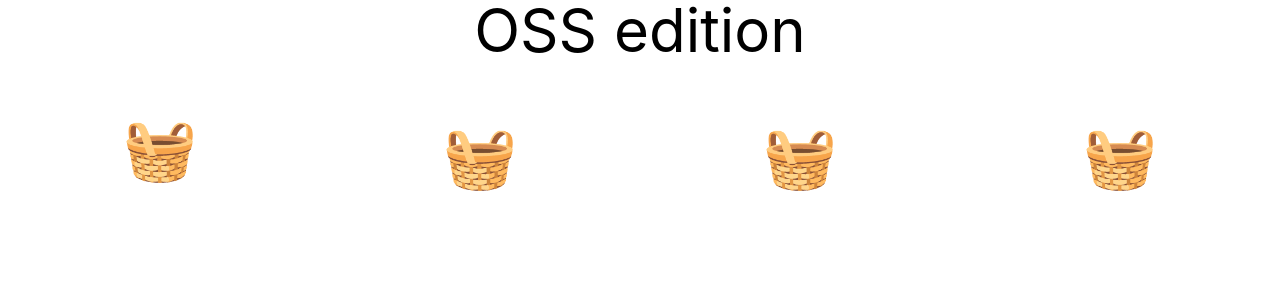
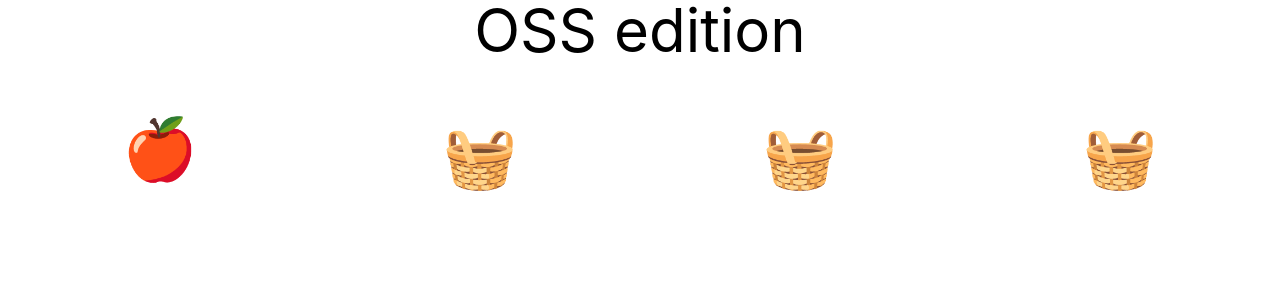
Before and after one commit to sample-organisation/h-oss, a React (Create React App) app: page / in a window 1280 px wide. Shown: the top 300 px of the page. Built offline with nearby package versions, Linux system fonts and the light colour scheme.

Commit message:
Adds one apple to the basket
Co-authored-by: gh-oss-contributor <72963869+gh-oss-contributor@users.noreply.github.com>
GITHUB_PR_NUMBER: 52
GITHUB_PR_URL: https://github.com/sample-organisation/h-oss/pull/52
GitOrigin-RevId: cfd8790124a6f87eddac72c5c8a761781b2a49e2

```diff
--- a/src/shared/Items.js
+++ b/src/shared/Items.js
@@ -1,10 +1,11 @@
 import Basket from './Basket';
+import Apple from './Apple';
 
 function Items() {
   return (
     <div className="flex content-center flex-wrap h-48">
       <div className="w-1/4 p-2">
-        <Basket />
+        <Apple />
       </div>
       <div className="w-1/4 p-2">
         <div className="text-6xl text-center p-2">
```
